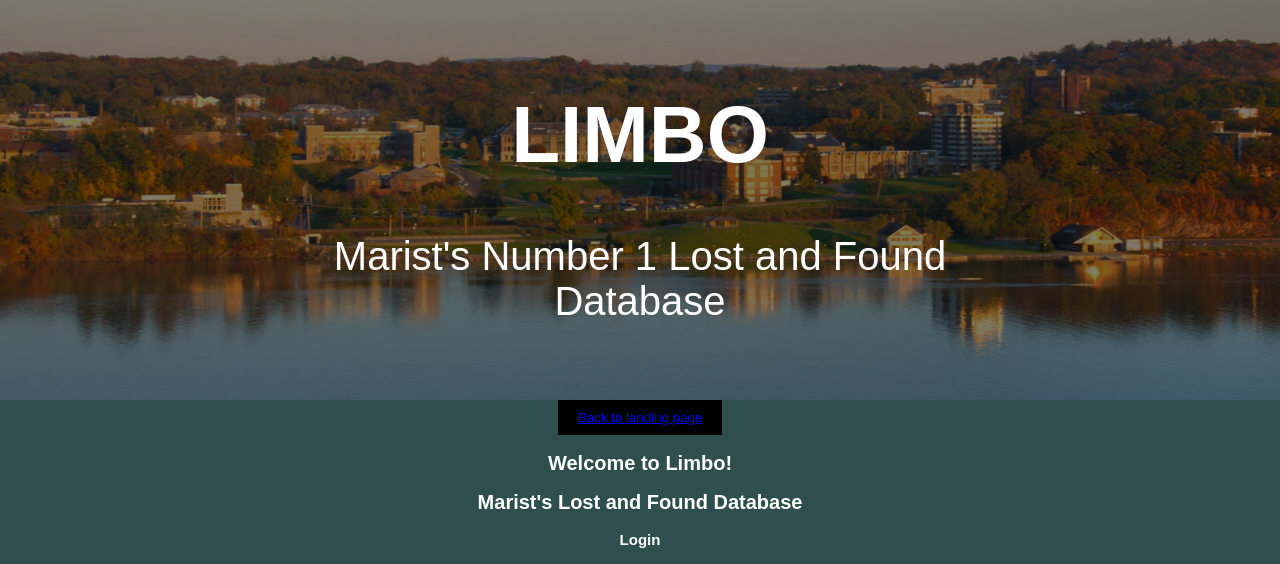
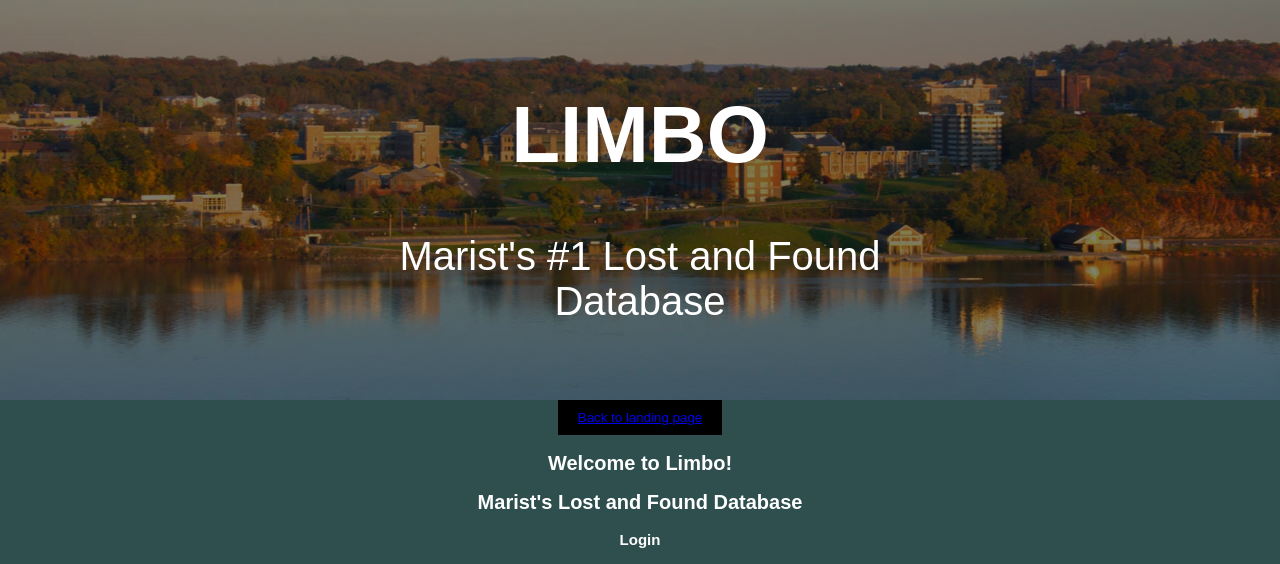
Before and after one commit to melissachodziutko/limbo, a PHP site: page /adminlogin.php in a window 1280 px wide. Shown: the top 564 px of the page. Run offline with PHP 8.4, Linux system fonts and the light colour scheme.

Commit message:
Update adminlogin.php

```diff
--- a/adminlogin.php
+++ b/adminlogin.php
@@ -61,7 +61,7 @@ input[type=submit]:hover {
             <link rel="stylesheet" href="overall.css">
   <div class="hero-text">
     <h1>LIMBO</h1>
-    <p>Marist's Number 1 Lost and Found Database</p>
+    <p>Marist's #1 Lost and Found Database</p>
   </div>
 </div>
 <?php
```
